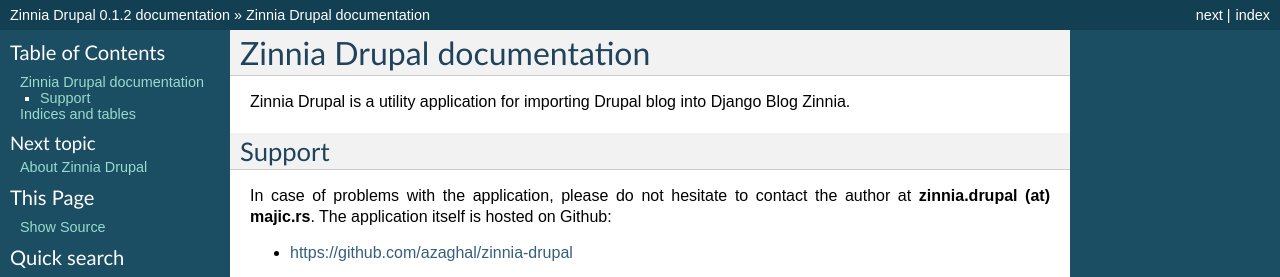
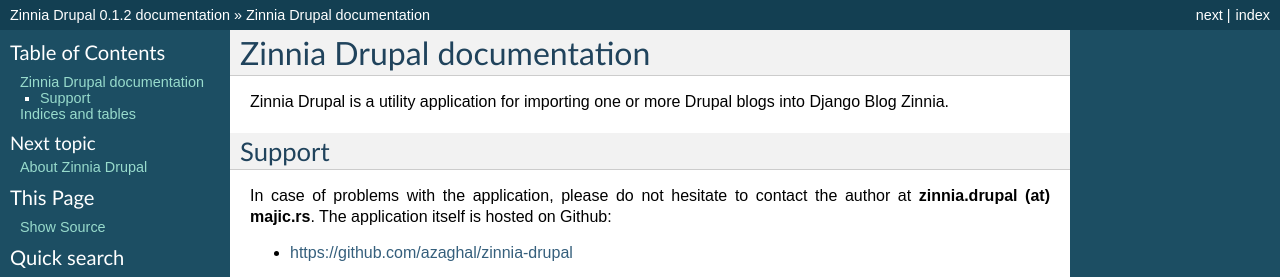
Before and after one commit to azaghal/zinnia-drupal, a Sphinx documentation site: the page built from docs/index.rst, in a window 1280 px wide. Shown: the top 277 px of the page. Built offline with Sphinx 7.4.7, drawn with Linux system fonts in a browser that asks for light colours.

Commit message:
Better wording.

```diff
--- a/docs/index.rst
+++ b/docs/index.rst
@@ -1,8 +1,8 @@
 Zinnia Drupal documentation
 ===========================
 
-Zinnia Drupal is a utility application for importing Drupal blog into Django
-Blog Zinnia.
+Zinnia Drupal is a utility application for importing one or more Drupal blogs
+into Django Blog Zinnia.
 
 
 Support
```
